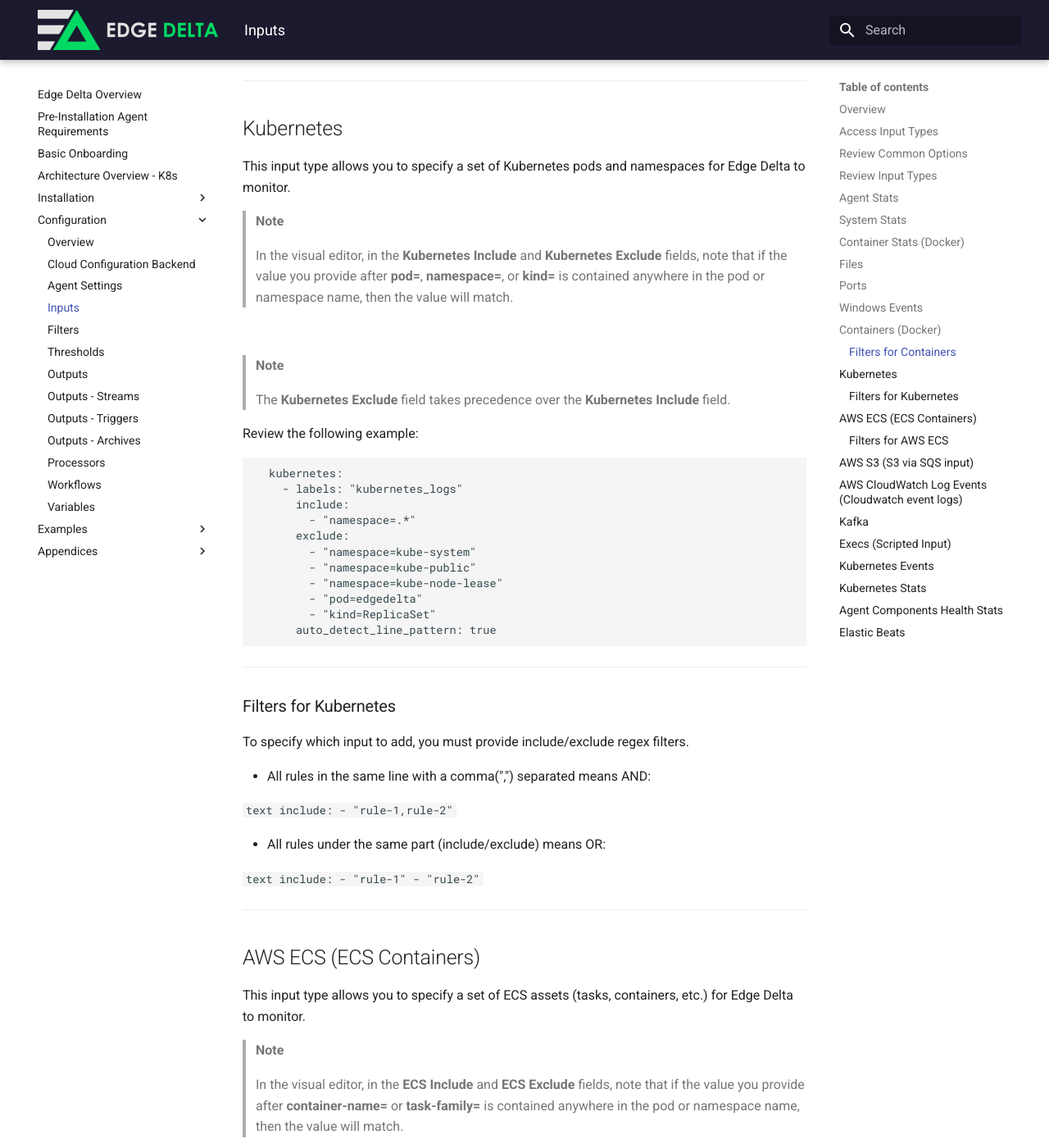
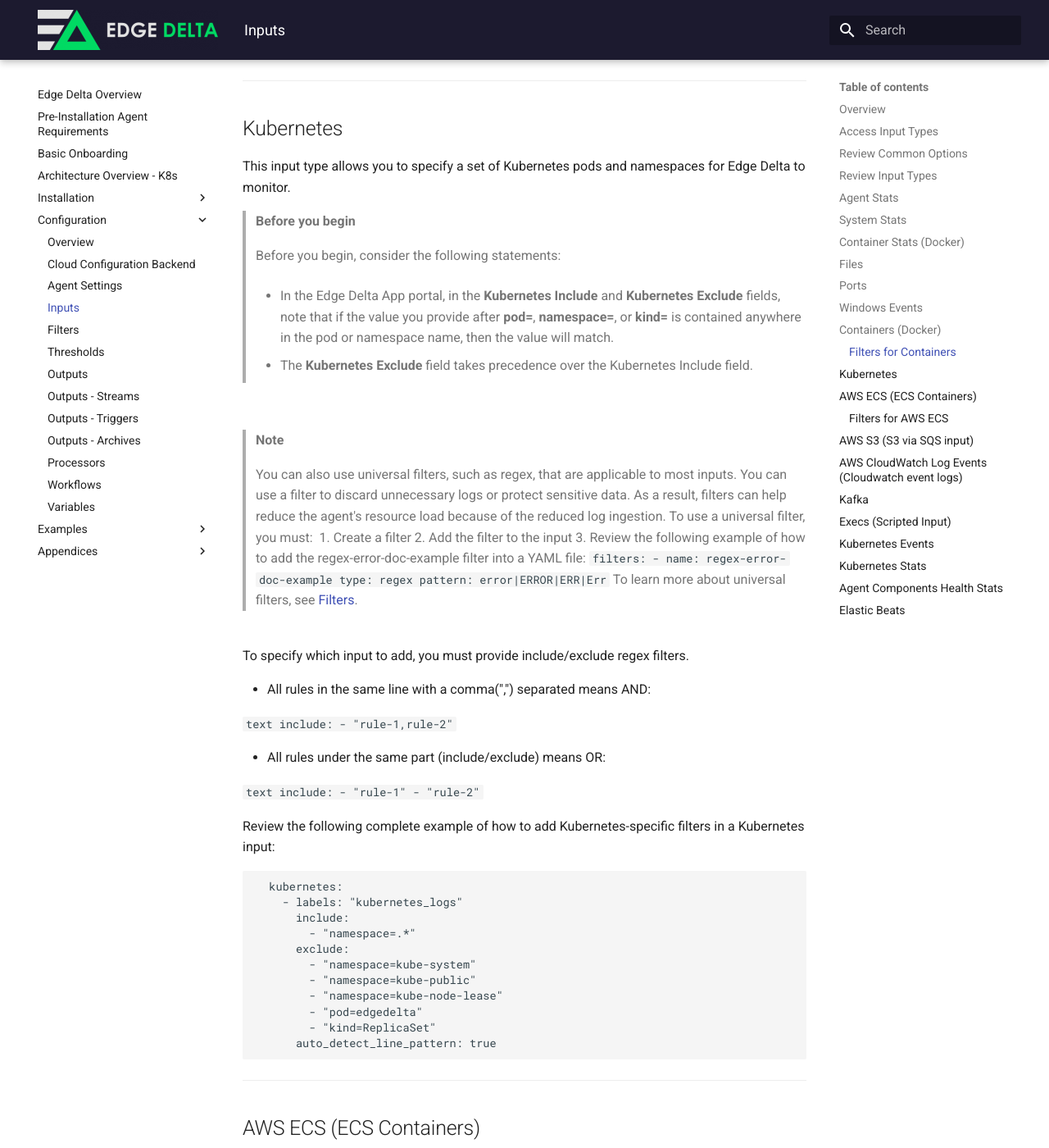
Before and after one commit to edgedelta/docs, an MkDocs documentation site: the page built from docs/configuration/inputs.md, in a window 1280 px wide and 1400 px high, scrolled down 6106 px. Shown: the whole window at 82% size. Built offline with MkDocs 1.6.1 and Material for MkDocs 9.7.7, drawn with Linux system fonts in a browser that asks for light colours.

Commit message:
Update inputs.md
Added to Kubernetes how to use regular filters, specifically regex.

````diff
--- a/docs/configuration/inputs.md
+++ b/docs/configuration/inputs.md
@@ -269,36 +269,32 @@ To specify which input to add, you must provide include/exclude regex filters.
 
 This input type allows you to specify a set of Kubernetes pods and namespaces for Edge Delta to monitor.
 
-> **Note**
+> **Before you begin**
 >
-> In the visual editor, in the **Kubernetes Include** and **Kubernetes Exclude** fields, note that if the value you provide after **pod=**, **namespace=**, or **kind=** is contained anywhere in the pod or namespace name, then the value will match.
+> Before you begin, consider the following statements:
+>
+>   * In the Edge Delta App portal, in the **Kubernetes Include** and **Kubernetes Exclude** fields, note that if the value you provide after **pod=**, **namespace=**, or **kind=** is contained anywhere in the pod or namespace name, then the value will match.
+>
+>   * The **Kubernetes Exclude** field takes precedence over the Kubernetes Include field.
 
 <br>
 
 > **Note**
 >
-> The **Kubernetes Exclude** field takes precedence over the **Kubernetes Include** field.
+> You can also use universal filters, such as regex, that are applicable to most inputs.
+> You can use a filter to discard unnecessary logs or protect sensitive data. As a result, filters can help reduce the agent's resource load because of the reduced log ingestion.
+> To use a universal filter, you must:
+> 1. Create a filter
+> 2. Add the filter to the input
+> 3. Review the following example of how to add the regex-error-doc-example filter into a YAML file:
+  ```filters:
+     - name: regex-error-doc-example
+       type: regex
+       pattern: error|ERROR|ERR|Err
+  ```
+> To learn more about universal filters, see [Filters](./filters.md).
 
-Review the following example:
-
-```yaml
-  kubernetes:
-    - labels: "kubernetes_logs"
-      include:
-        - "namespace=.*"
-      exclude:
-        - "namespace=kube-system"
-        - "namespace=kube-public"
-        - "namespace=kube-node-lease"
-        - "pod=edgedelta"
-        - "kind=ReplicaSet"
-      auto_detect_line_pattern: true
-```
-
-***
-
-### Filters for Kubernetes
-
+<br>
 To specify which input to add, you must provide include/exclude regex filters.
 
 * All rules in the same line with a comma\(","\) separated means AND:
@@ -315,6 +311,22 @@ To specify which input to add, you must provide include/exclude regex filters.
      - "rule-1"
      - "rule-2"
   ```
+
+Review the following complete example of how to add Kubernetes-specific filters in a Kubernetes input:
+
+```yaml
+  kubernetes:
+    - labels: "kubernetes_logs"
+      include:
+        - "namespace=.*"
+      exclude:
+        - "namespace=kube-system"
+        - "namespace=kube-public"
+        - "namespace=kube-node-lease"
+        - "pod=edgedelta"
+        - "kind=ReplicaSet"
+      auto_detect_line_pattern: true
+```
 
 ***
 
````
